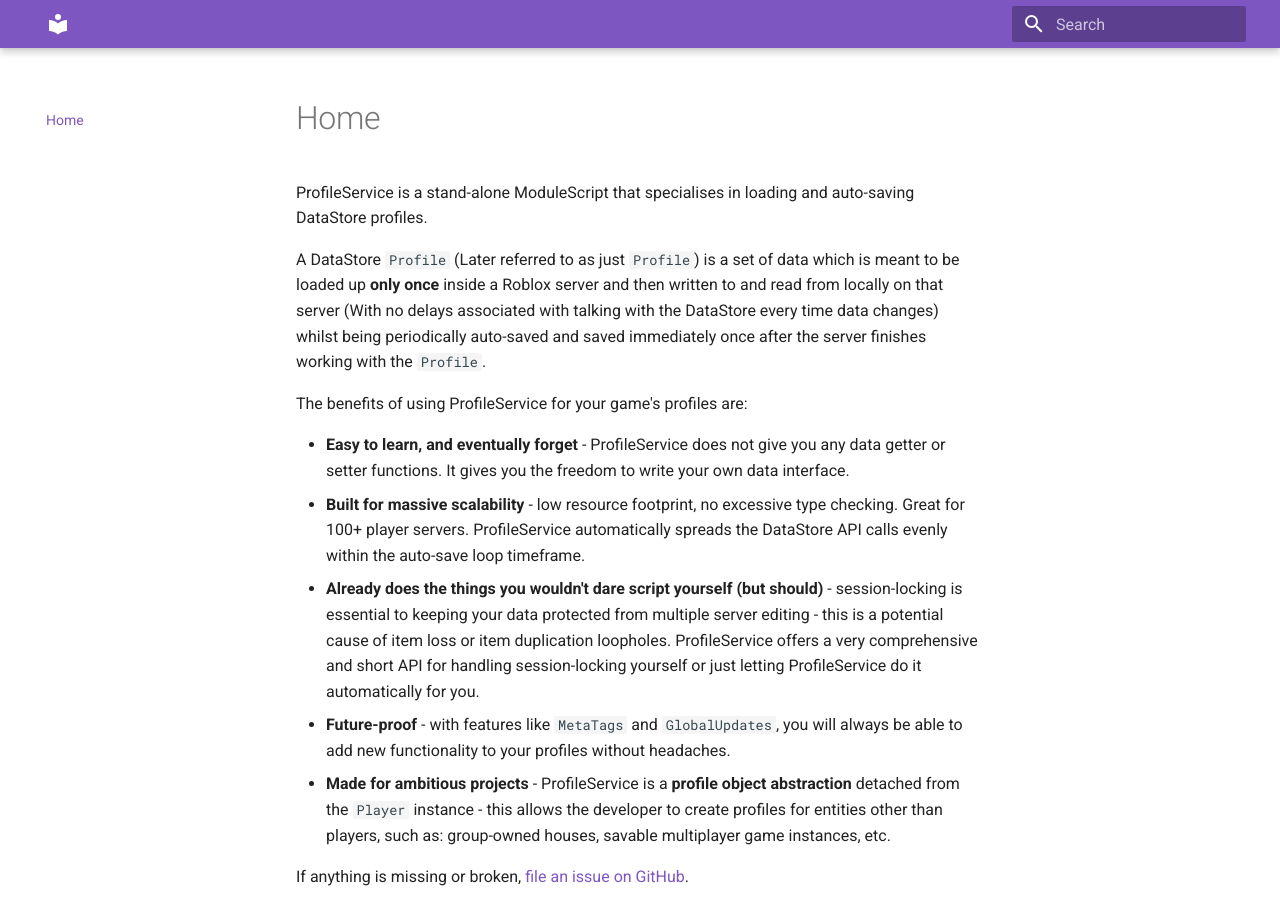
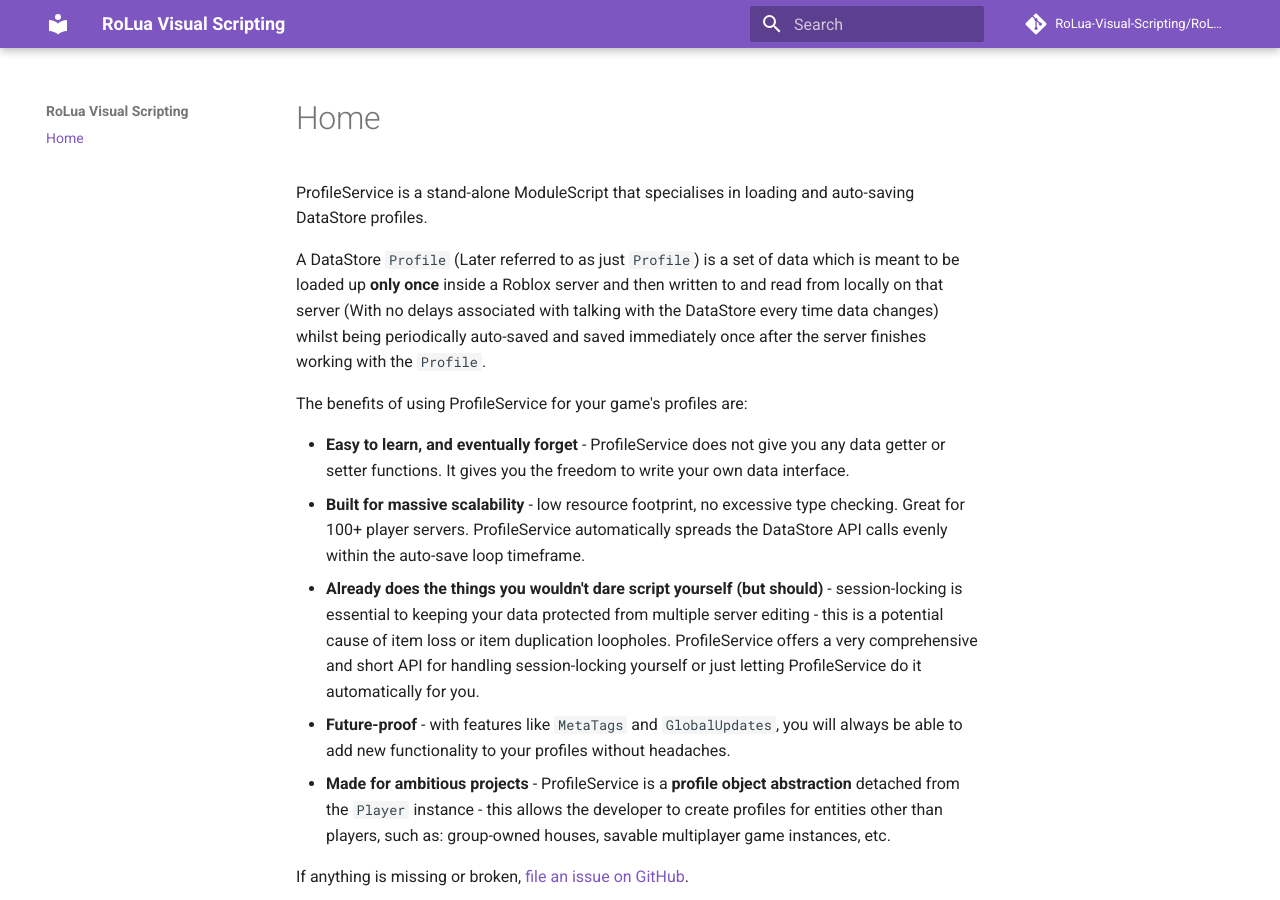
Before and after one commit to RoLua-Visual-Scripting/RoLua-Visual-Scripting, an MkDocs documentation site: the page built from docs/index.md, in a window 1280 px wide and 900 px high. Built offline with MkDocs 1.6.1 and Material for MkDocs 9.7.7, drawn with Linux system fonts in a browser that asks for light colours; comment, search, counter and statistics services are not loaded.

Commit message:
Update mkdocs.yml

```diff
--- a/mkdocs.yml
+++ b/mkdocs.yml
@@ -1,3 +1,7 @@
+site_name: RoLua Visual Scripting
+site_url: https://rolua-visual-scripting.github.io/RoLua-Visual-Scripting/
+repo_name: RoLua-Visual-Scripting/RoLua-Visual-Scripting
+repo_url: https://github.com/RoLua-Visual-Scripting/RoLua-Visual-Scripting
 theme:
   name: material
   palette:
```
